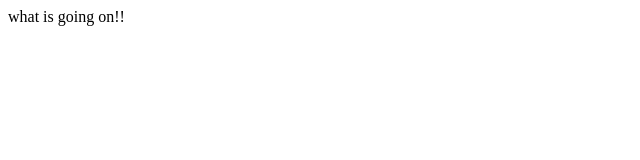
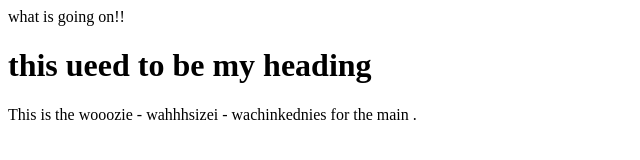
Before and after one commit to REDsake/Learning_git, a plain HTML site: page index.html in a window 1280 px wide. Shown: the whole page, without its empty margins (0-640 px from the left). Drawn offline with Linux system fonts and the light colour scheme.

Commit message:
resolved the conflict from local by accepting all 3 lines in body

```diff
--- a/index.html
+++ b/index.html
@@ -6,5 +6,8 @@
     </head>
     <body>
         <p> what is going on!! </p>
+        <h1> this ueed to be my heading</h1>
+        <p>This is the wooozie - wahhhsizei - wachinkednies  for the main .</p>
+
     </body>
 </html>
```
